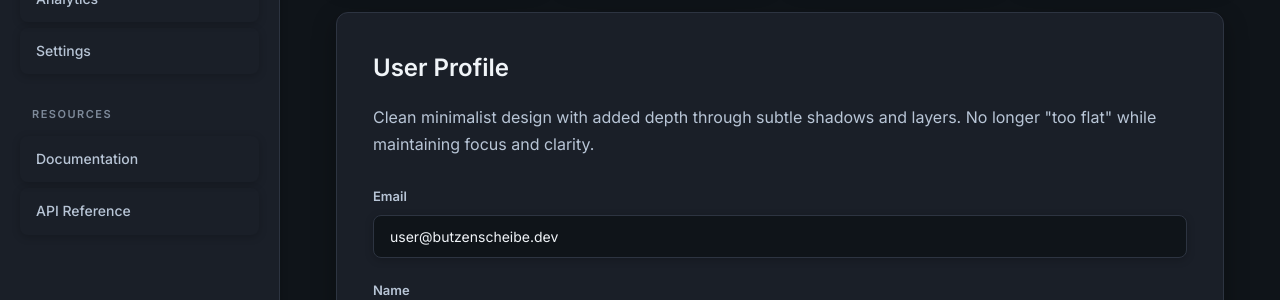
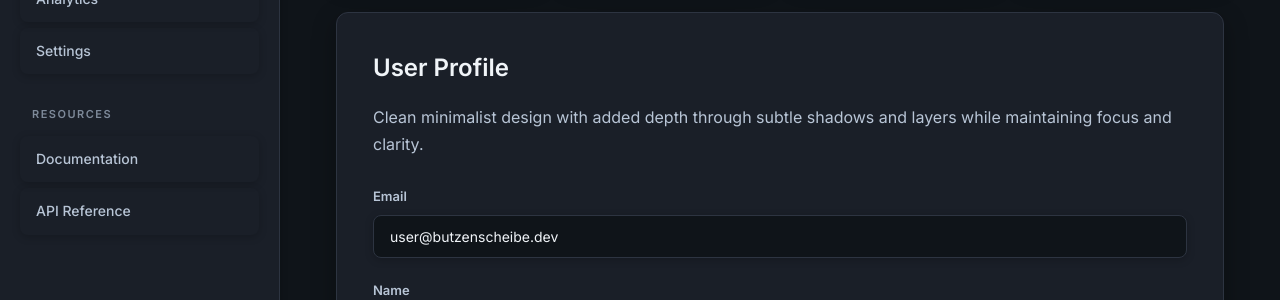
Before and after one commit to Butzenscheibe/butzenscheibe.github.io, a Jekyll site: the page design/option11-elevated-minimal.html, which Jekyll copies as it is, in a window 1280 px wide. Shown: the part 452-752 px from the top of the page. Built offline with Jekyll 4.4.1, drawn with Linux system fonts in a browser that asks for light colours.

Commit message:
Refine card description for clarity

```diff
--- a/design/option11-elevated-minimal.html
+++ b/design/option11-elevated-minimal.html
@@ -106,7 +106,7 @@
             </div>
             <div class="elevated-card">
                 <h2 class="card-title">User Profile</h2>
-                <p class="card-description">Clean minimalist design with added depth through subtle shadows and layers. No longer "too flat" while maintaining focus and clarity.</p>
+                <p class="card-description">Clean minimalist design with added depth through subtle shadows and layers while maintaining focus and clarity.</p>
                 <form>
                     <div class="form-group"><label>Email</label><input type="email" value="user@butzenscheibe.dev"></div>
                     <div class="form-group"><label>Name</label><input type="text" value="Minimal User"></div>
```
